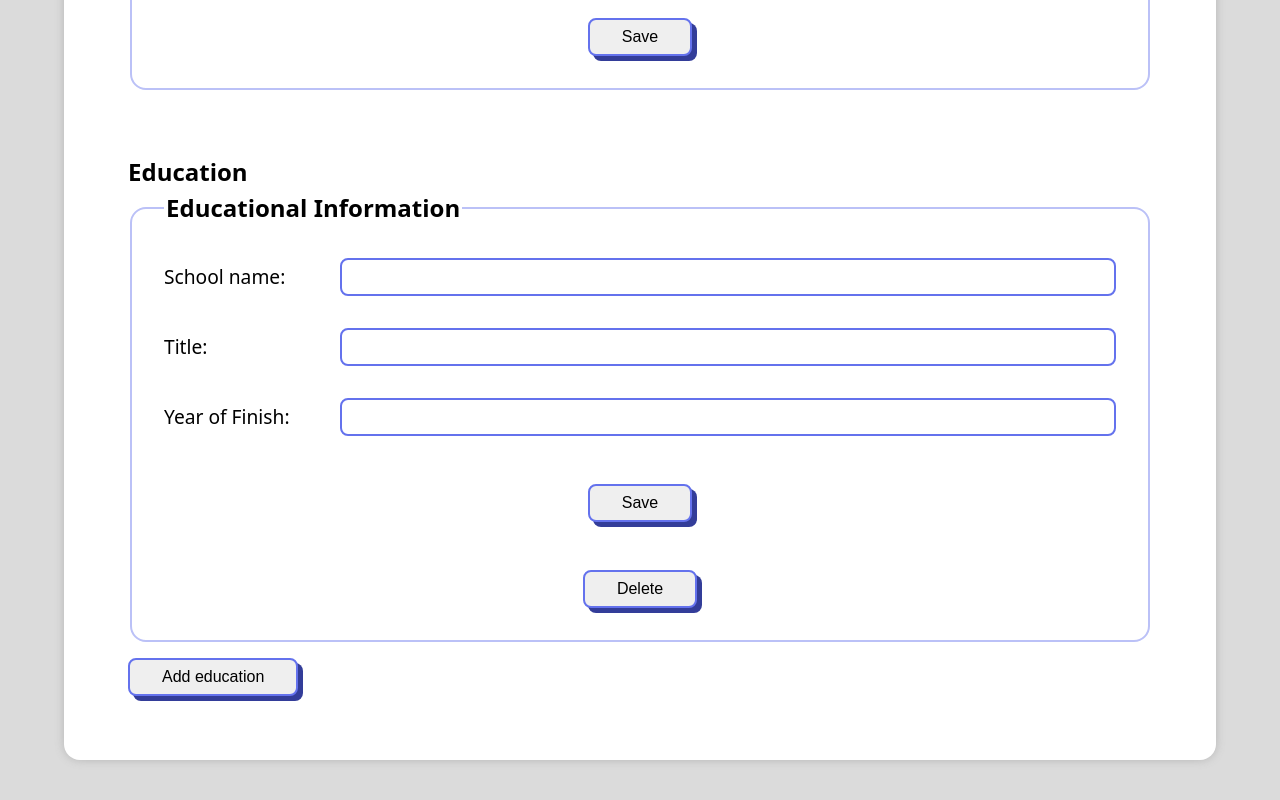
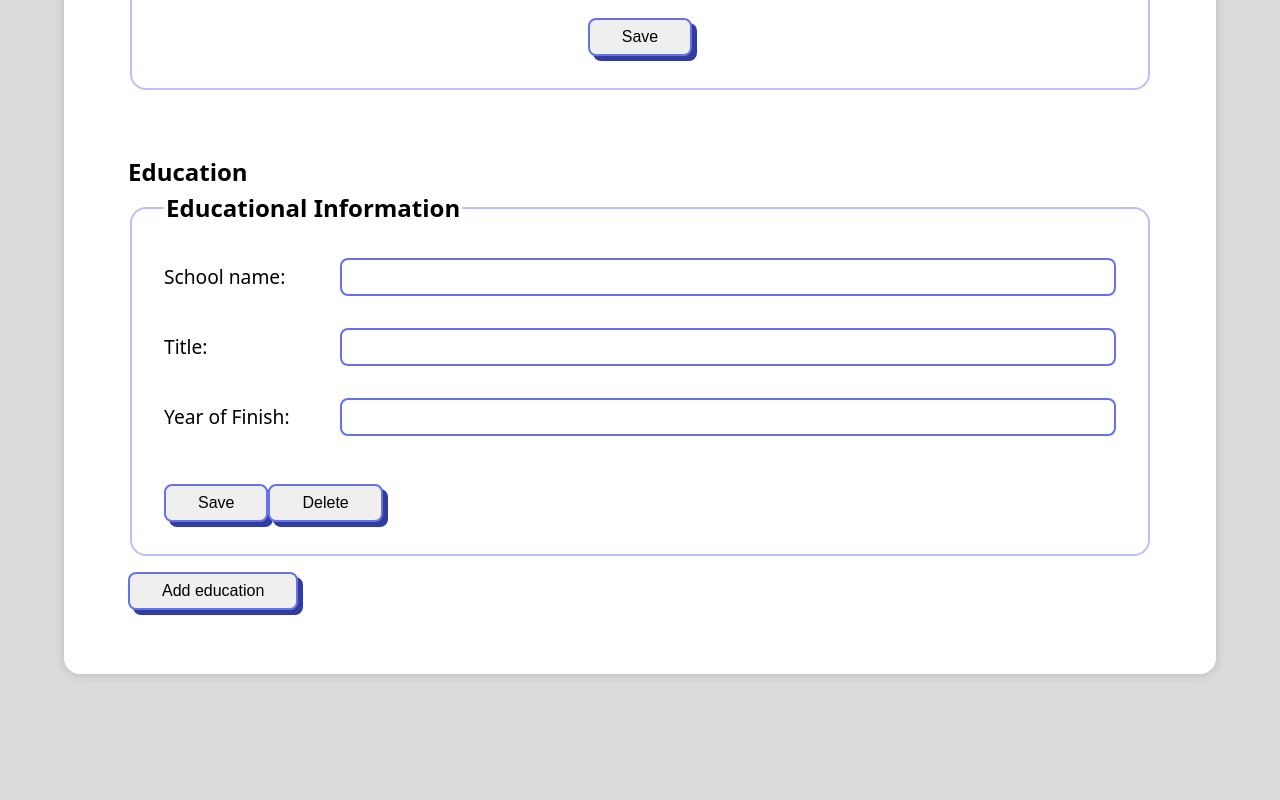
Before and after one commit to leandroesposito/top-cv-application, a React (Vite) app: page / in a window 1280 px wide. Shown: the part 496-1296 px from the top of the page. After the commit the page ends 1234 px from the top, so only its background shows below. Built offline with nearby package versions, Linux system fonts and the light colour scheme.

Commit message:
Add buttons wrapper

```diff
--- a/src/components/EducationalInformationForm.jsx
+++ b/src/components/EducationalInformationForm.jsx
@@ -58,10 +58,12 @@ export default function EducationalInformationForm({
           max={new Date().getFullYear()}
         />
         <input type="hidden" value={educationalInformation?.id} name="id" />
+        <div className="buttons-container">
           <button type="button" onClick={handleSave}>
             Save
           </button>
           <button onClick={handleDelete}>Delete</button>
+        </div>
       </fieldset>
     </form>
   );
--- a/src/components/EducationalInformationViewer.jsx
+++ b/src/components/EducationalInformationViewer.jsx
@@ -14,8 +14,10 @@ export default function EducationalInformationViewer({
       <div className="educational-item finish-year">
         {educationalInformation.finishYear}
       </div>
+      <div className="buttons-container">
         <button onClick={handleEdit}>Edit</button>
         <button onClick={handleDelete}>Delete</button>
+      </div>
     </div>
   );
 }
```
